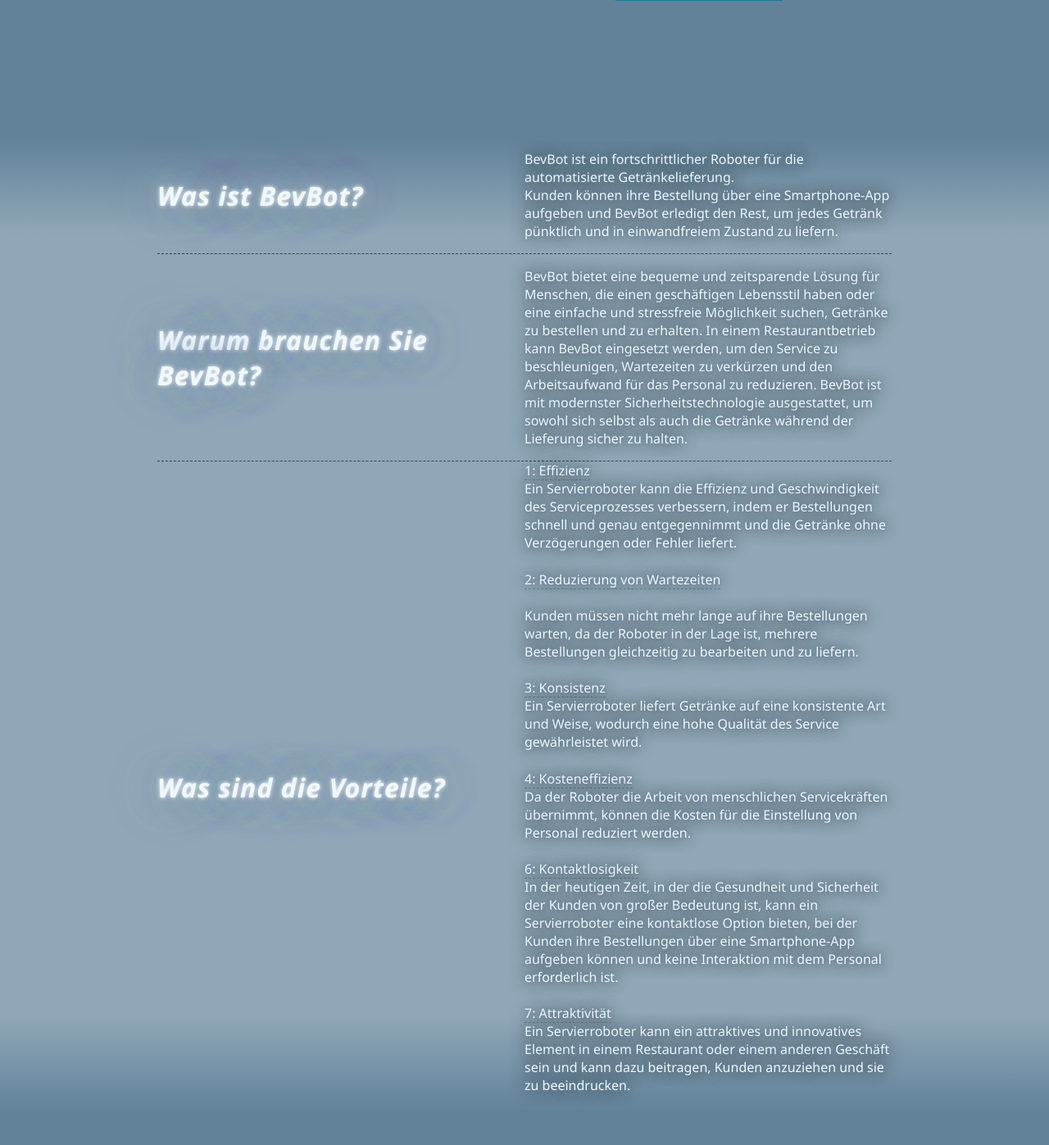
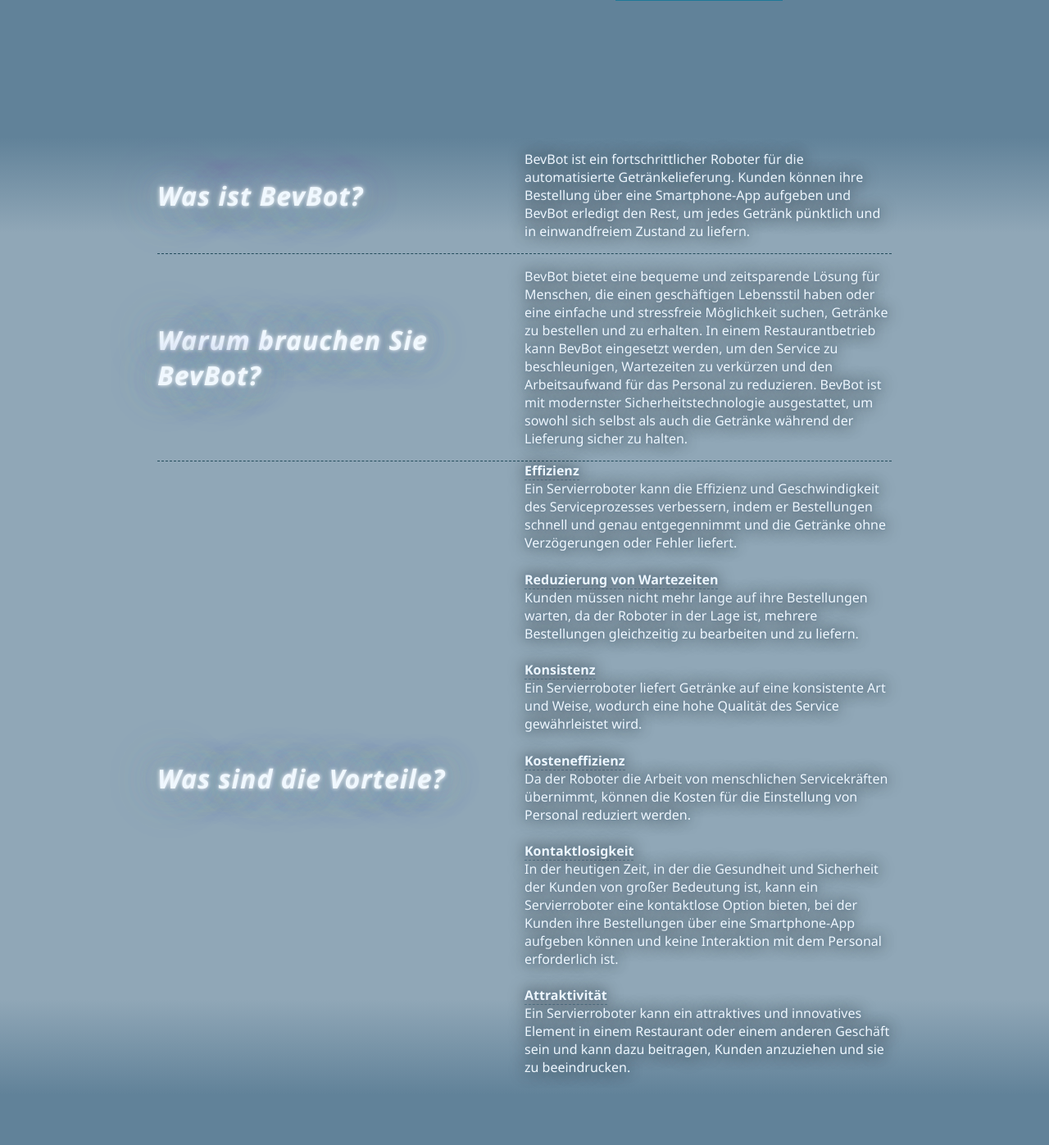
Before and after one commit to BrightByteTechnologies/brightbytewebsite, a PHP site: page /product.php in a window 1280 px wide. Shown: the part 578-1975 px from the top of the page at 82% size. Run offline with PHP 8.4, Linux system fonts and the light colour scheme.

Commit message:
moved product text to json

```diff
--- a/css/product-style.css
+++ b/css/product-style.css
@@ -96,6 +96,7 @@ button:hover {
 
 .des-name {
     border-bottom: var(--logocolor) 1px dashed;
+    font-weight: bold;
 }
 
 .lb {
--- /dev/null
+++ b/includes/product-info.json
@@ -0,0 +1,42 @@
+{
+    "BevBot": {
+        "description": "BevBot ist ein fortschrittlicher Roboter für die automatisierte Getränkelieferung. Kunden können ihre Bestellung über eine Smartphone-App aufgeben und BevBot erledigt den Rest, um jedes Getränk pünktlich und in einwandfreiem Zustand zu liefern."
+    },
+    "Why": {
+        "description": [
+            {
+                "title": "Warum brauchen Sie BevBot?",
+                "detail": "BevBot bietet eine bequeme und zeitsparende Lösung für Menschen, die einen geschäftigen Lebensstil haben oder eine einfache und stressfreie Möglichkeit suchen, Getränke zu bestellen und zu erhalten. In einem Restaurantbetrieb kann BevBot eingesetzt werden, um den Service zu beschleunigen, Wartezeiten zu verkürzen und den Arbeitsaufwand für das Personal zu reduzieren. BevBot ist mit modernster Sicherheitstechnologie ausgestattet, um sowohl sich selbst als auch die Getränke während der Lieferung sicher zu halten."
+            },
+            {
+                "title": "Was sind die Vorteile?",
+                "detail": [
+                    {
+                        "name": "Effizienz",
+                        "description": "Ein Servierroboter kann die Effizienz und Geschwindigkeit des Serviceprozesses verbessern, indem er Bestellungen schnell und genau entgegennimmt und die Getränke ohne Verzögerungen oder Fehler liefert."
+                    },
+                    {
+                        "name": "Reduzierung von Wartezeiten",
+                        "description": "Kunden müssen nicht mehr lange auf ihre Bestellungen warten, da der Roboter in der Lage ist, mehrere Bestellungen gleichzeitig zu bearbeiten und zu liefern."
+                    },
+                    {
+                        "name": "Konsistenz",
+                        "description": "Ein Servierroboter liefert Getränke auf eine konsistente Art und Weise, wodurch eine hohe Qualität des Service gewährleistet wird."
+                    },
+                    {
+                        "name": "Kosteneffizienz",
+                        "description": "Da der Roboter die Arbeit von menschlichen Servicekräften übernimmt, können die Kosten für die Einstellung von Personal reduziert werden."
+                    },
+                    {
+                        "name": "Kontaktlosigkeit",
+                        "description": "In der heutigen Zeit, in der die Gesundheit und Sicherheit der Kunden von großer Bedeutung ist, kann ein Servierroboter eine kontaktlose Option bieten, bei der Kunden ihre Bestellungen über eine Smartphone-App aufgeben können und keine Interaktion mit dem Personal erforderlich ist."
+                    },
+                    {
+                        "name": "Attraktivität",
+                        "description": "Ein Servierroboter kann ein attraktives und innovatives Element in einem Restaurant oder einem anderen Geschäft sein und kann dazu beitragen, Kunden anzuziehen und sie zu beeindrucken."
+                    }
+                ]
+            }
+        ]
+    }
+}
--- a/product.php
+++ b/product.php
@@ -50,40 +50,15 @@ $currentFile = 'product.php';
     <div class="bb-why">
         <div class='bb-des'>
             <h1 class='lb'>Was ist BevBot?</h1>
-            <p class='lb'>BevBot ist ein fortschrittlicher Roboter f&#252;r die automatisierte Getr&#228;nkelieferung. <br>
-                Kunden k&#246;nnen ihre Bestellung &#252;ber eine Smartphone-App aufgeben und BevBot erledigt den Rest,
-                um jedes Getr&#228;nk p&#252;nktlich und in einwandfreiem Zustand zu liefern.</p>
+            <p class='lb' id='bevDesc'></p>
         </div>
         <div class='bb-des'>
             <h1 class='lb'>Warum brauchen Sie BevBot?</h1>
-            <p class='lb'>BevBot bietet eine bequeme und zeitsparende L&#246;sung f&#252;r Menschen, die einen gesch&#228;ftigen
-                Lebensstil haben oder eine einfache und stressfreie M&#246;glichkeit suchen,
-                Getr&#228;nke zu bestellen und zu erhalten. In einem Restaurantbetrieb kann BevBot eingesetzt werden, um den Service zu beschleunigen,
-                Wartezeiten zu verk&#252;rzen und den Arbeitsaufwand f&#252;r das Personal zu reduzieren. BevBot ist mit modernster Sicherheitstechnologie ausgestattet,
-                um sowohl sich selbst als auch die Getr&#228;nke w&#228;hrend der Lieferung sicher zu halten.</p>
+            <p class='lb' id='bevWhy'></p>
         </div>
         <div class='bb-des'>
             <h1 class="lb">Was sind die Vorteile?</h1>
             <div class="lb" id="benefit">
-                <span class="des-name lb"> 1: Effizienz<br></span>
-                <span class="des-detail">Ein Servierroboter kann die Effizienz und Geschwindigkeit des Serviceprozesses verbessern,
-                    indem er Bestellungen schnell und genau entgegennimmt und die Getr&auml;nke ohne Verz&ouml;gerungen oder Fehler liefert.</span>
-                <span class="des-name"> 2: Reduzierung von Wartezeiten<br><br></span>
-                <span class="des-detail">Kunden m&uuml;ssen nicht mehr lange auf ihre Bestellungen warten,
-                    da der Roboter in der Lage ist, mehrere Bestellungen gleichzeitig zu bearbeiten und zu liefern.</span>
-                <span class="des-name">3: Konsistenz<br></span>
-                <span class="des-detail">Ein Servierroboter liefert Getr&auml;nke auf eine konsistente Art und Weise,
-                    wodurch eine hohe Qualit&auml;t des Service gew&auml;hrleistet wird.</span>
-                <span class="des-name"> 4: Kosteneffizienz<br></span>
-                <span class="des-detail">Da der Roboter die Arbeit von menschlichen Servicekr&auml;ften &uuml;bernimmt,
-                    k&ouml;nnen die Kosten f&uuml;r die Einstellung von Personal reduziert werden.</span>
-                <span class="des-name"> 6: Kontaktlosigkeit<br></span>
-                <span class="des-detail">In der heutigen Zeit, in der die Gesundheit und Sicherheit der Kunden von gro&szlig;er Bedeutung ist,
-                    kann ein Servierroboter eine kontaktlose Option bieten, bei der Kunden ihre Bestellungen &uuml;ber eine Smartphone-App aufgeben k&ouml;nnen
-                    und keine Interaktion mit dem Personal erforderlich ist.</span>
-                <span class="des-name"> 7: Attraktivit&auml;t<br></span>
-                <span class="des-detail">Ein Servierroboter kann ein attraktives und innovatives Element in einem Restaurant oder einem anderen Gesch&auml;ft
-                    sein und kann dazu beitragen, Kunden anzuziehen und sie zu beeindrucken.</span>
             </div>
         </div>
     </div>
--- a/scripts/product-script.js
+++ b/scripts/product-script.js
@@ -1,3 +1,32 @@
+fetch('includes/product-info.json')
+  .then(response => response.json())
+  .then(data => {
+    document.getElementById('bevDesc').textContent = data.BevBot.description;
+    document.getElementById('bevWhy').textContent = data.Why.description[0].detail;
+
+    const benefitDiv = document.getElementById('benefit');
+    for(let i = 0; i < data.Why.description[1].detail.length; i++) {
+      const name = data.Why.description[1].detail[i].name;
+      const description = data.Why.description[1].detail[i].description;
+
+      const nameSpan = document.createElement("span");
+      nameSpan.className = "des-name lb";
+      nameSpan.textContent = name;
+
+      const descSpan = document.createElement("span");
+      descSpan.className = "des-detail";
+      descSpan.textContent = description;
+      benefitDiv.appendChild(nameSpan);
+      benefitDiv.appendChild(descSpan);
+    }
+
+
+  })
+  .catch(error => {
+    // Verbindung fehlgeschlagen
+    console.error('Verbindung fehlgeschlagen', error);
+  });
+
 //---- Slideshow for product Area ----//
 let slideIndex = 1;
 showSlides(slideIndex);
```
